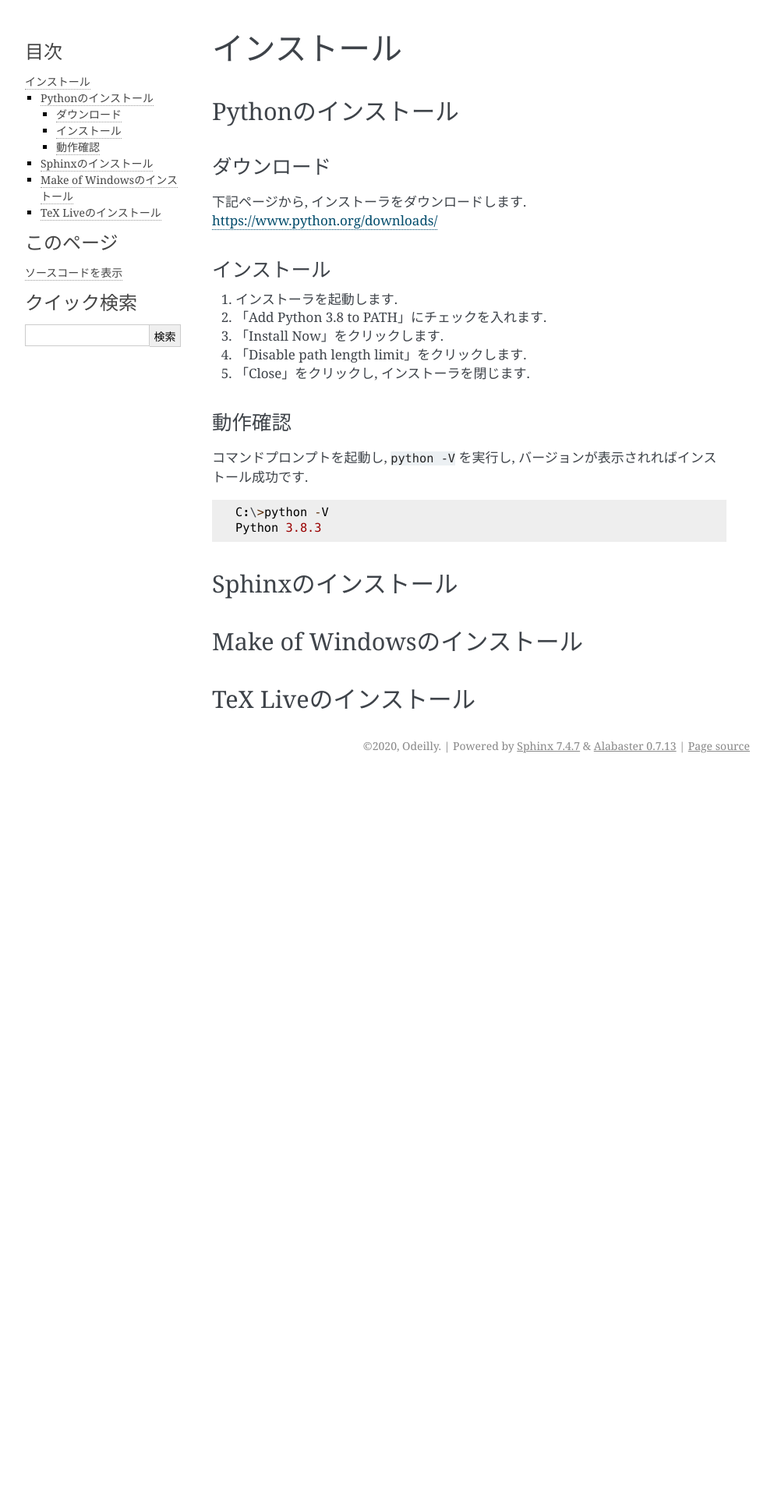
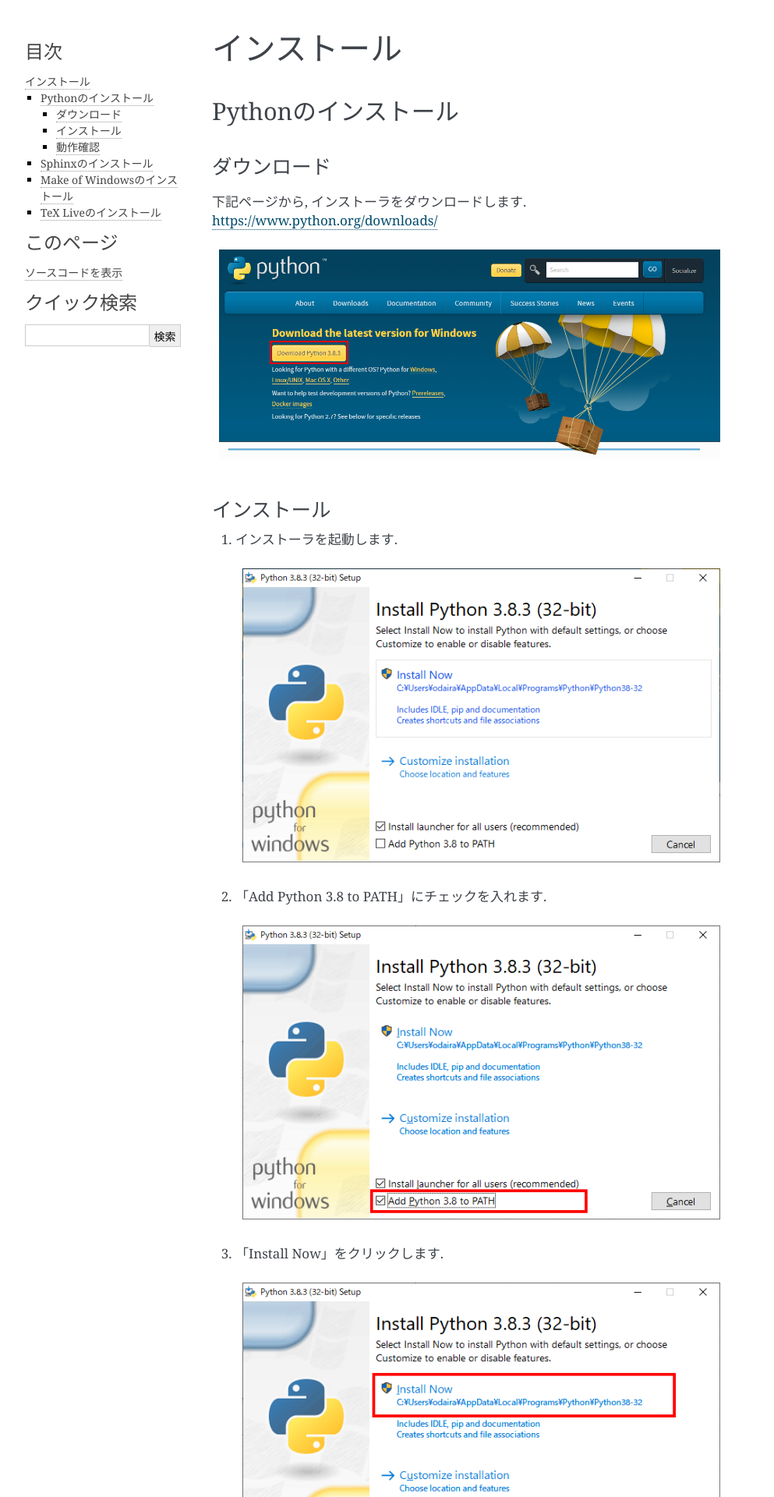
Before and after one commit to odeilly/note, a Sphinx documentation site: the page built from mynote/source/sphinx/install.rst, in a window 1280 px wide. Shown: the top 1920 px of the page at 78% size, without its empty margins (148-1141 px from the left). Built offline with Sphinx 7.4.7, drawn with Linux system fonts in a browser that asks for light colours; before the commit the page ends 996 px from its top, so only the background shows below that.

Commit message:
Pythonインストール

```diff
--- a/mynote/source/sphinx/install.rst
+++ b/mynote/source/sphinx/install.rst
@@ -12,19 +12,32 @@
 下記ページから, インストーラをダウンロードします.
 https://www.python.org/downloads/
 
+.. figure:: images/install/python-download.png
+
 
 インストール
 ------------
 
 1. インストーラを起動します.
 
+   .. figure:: images/install/python-run-installer.png
+
+
 2. 「Add Python 3.8 to PATH」にチェックを入れます.
+
+   .. figure:: images/install/python-add-path.png
 
 3. 「Install Now」をクリックします.
 
+   .. figure:: images/install/python-exec-install.png
+
 4. 「Disable path length limit」をクリックします.
 
+   .. figure:: images/install/python-path-length.png
+
 5. 「Close」をクリックし, インストーラを閉じます.
+
+   .. figure:: images/install/python-close-installer.png
 
 
 動作確認
```
Also changed, not shown: mynote/source/sphinx/images/install/python-add-path.png (added), mynote/source/sphinx/images/install/python-close-installer.png (added), mynote/source/sphinx/images/install/python-download.png (added), mynote/source/sphinx/images/install/python-exec-install.png (added), mynote/source/sphinx/images/install/python-path-length.png (added), mynote/source/sphinx/images/install/python-run-installer.png (added), 8 other files.
